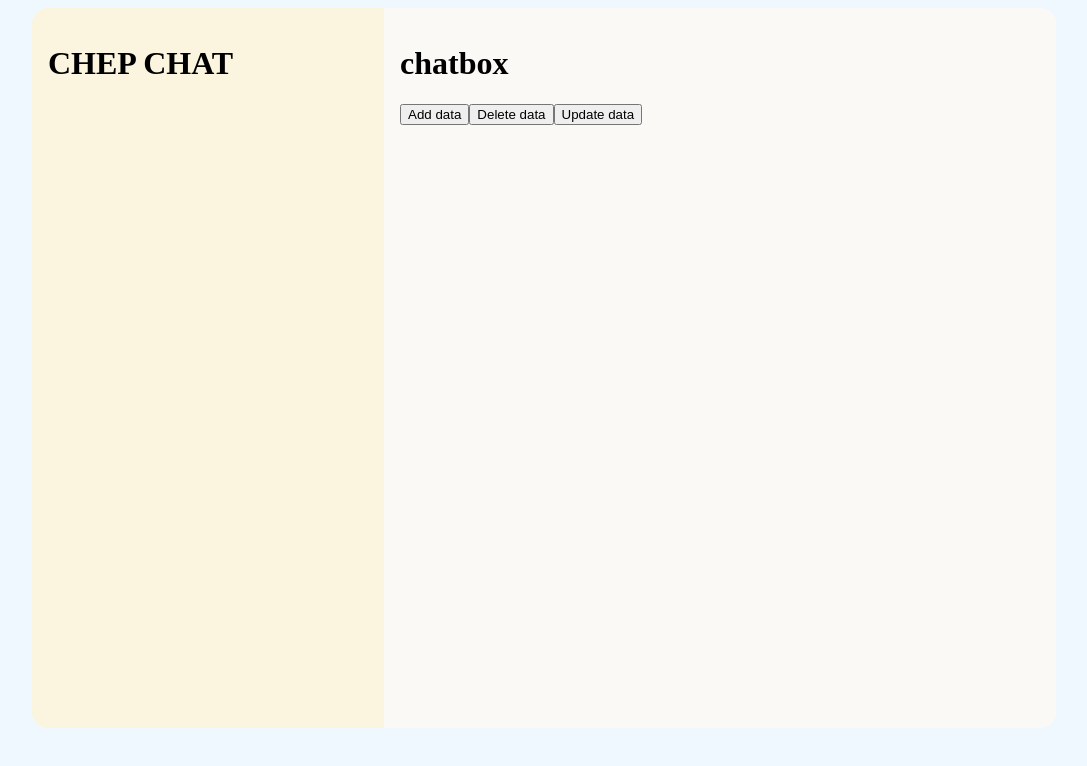
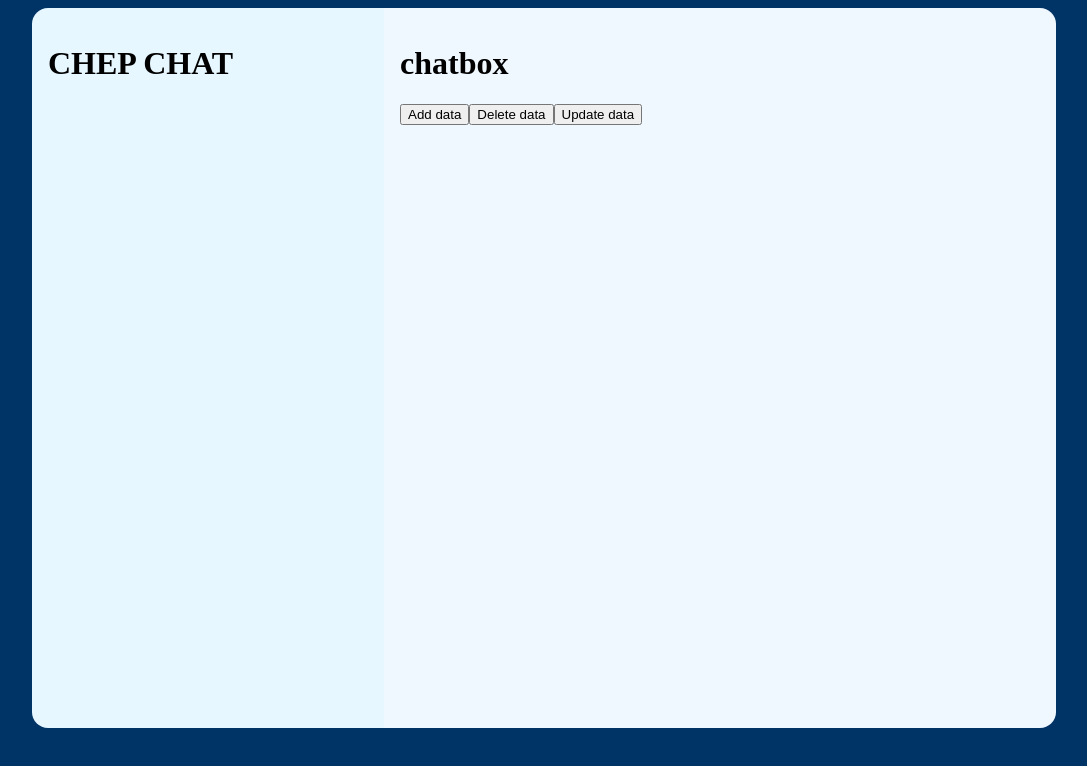
Before and after one commit to jmngandu/ChepChat, a React (Vite) app in the folder client/: page / in a window 1280 px wide. Shown: the top 766 px of the page, without its empty margins (104-1191 px from the left). Built offline with nearby package versions, Linux system fonts and the light colour scheme; no server answers; the database is empty.

Commit message:
chepchat

```diff
--- a/client/src/App.jsx
+++ b/client/src/App.jsx
@@ -1,18 +1,10 @@
+import Home from "./pages/Home";
 import "./styles.scss";
-
-import Chatbox from "./components/chatbox/chat";
 
 function App() {
   return (
     <>
-      <div className="chepchat">
-        <div className="sidebar">
-          <h1>CHEP CHAT</h1>
-        </div>
-        <div className="chatbox">
-          <Chatbox />
-        </div>
-      </div>
+      <Home />
     </>
   );
 }
--- a/client/src/pages/Home.jsx
+++ b/client/src/pages/Home.jsx
@@ -0,0 +1,16 @@
+import Chatbox from "../components/chatbox/chat";
+
+function Home() {
+  return (
+    <div className="chepchat">
+      <div className="sidebar">
+        <h1>CHEP CHAT</h1>
+      </div>
+      <div className="chatbox">
+        <Chatbox />
+      </div>
+    </div>
+  );
+}
+
+export default Home;
--- a/client/src/styles.scss
+++ b/client/src/styles.scss
@@ -1,6 +1,7 @@
 body {
-  background-color: #f0f8ff;
   width: 100%;
+  background-color: #e6f7ff;
+  background-color: #003366; //Midnight Blue
 }
 .chepchat {
   height: 90vh;
@@ -13,20 +14,21 @@ body {
   overflow: hidden;
 
   .sidebar {
-    background-color: steelblue;
-    background-color: #fff1e6;
-    background-color: #fff9e3;
-    background-color: #f0f8ff;
-    background-color: #faf9f6;
-    background-color: #fbfcf8;
-    background-color: #fbf5df;
+    background-color: #003366; //Midnight Blue
+    background-color: #87cefa; // Light Sky Blue
+    background-color: #6a5acd; // Slate Blue
+    background-color: #1e90ff; // Dodger Blue
+    background-color: #4682b4; // Steel Blue
+    background-color: #6495ed; // Cornflower Blue
+    background-color: #b0e0e6; // Soft Light Blue
+    background-color: #e6f7ff; //Soft Light Blue
+
     padding: 1rem;
     flex: 1;
   }
   .chatbox {
     flex: 2;
-    background-color: lightblue;
-    background-color: #faf9f6;
+    background-color: #f0f8ff;
     padding: 1rem;
   }
 }
```
Also changed, not shown: client/src/pages/Register.jsx (deleted, +0 -10 lines), client/src/components/chatbox/Register.jsx (added), client/src/components/chatbox/Users.jsx (added), client/src/pages/Login.jsx (deleted).
